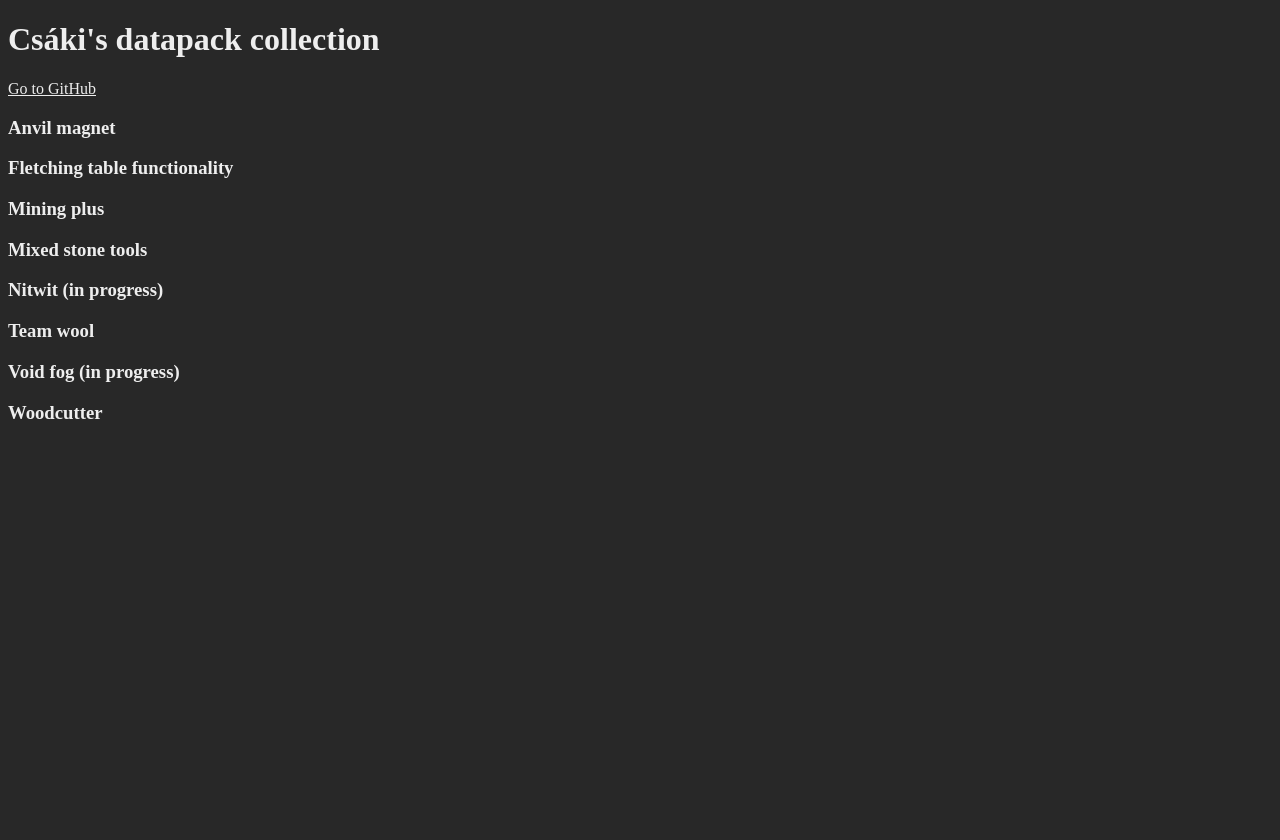
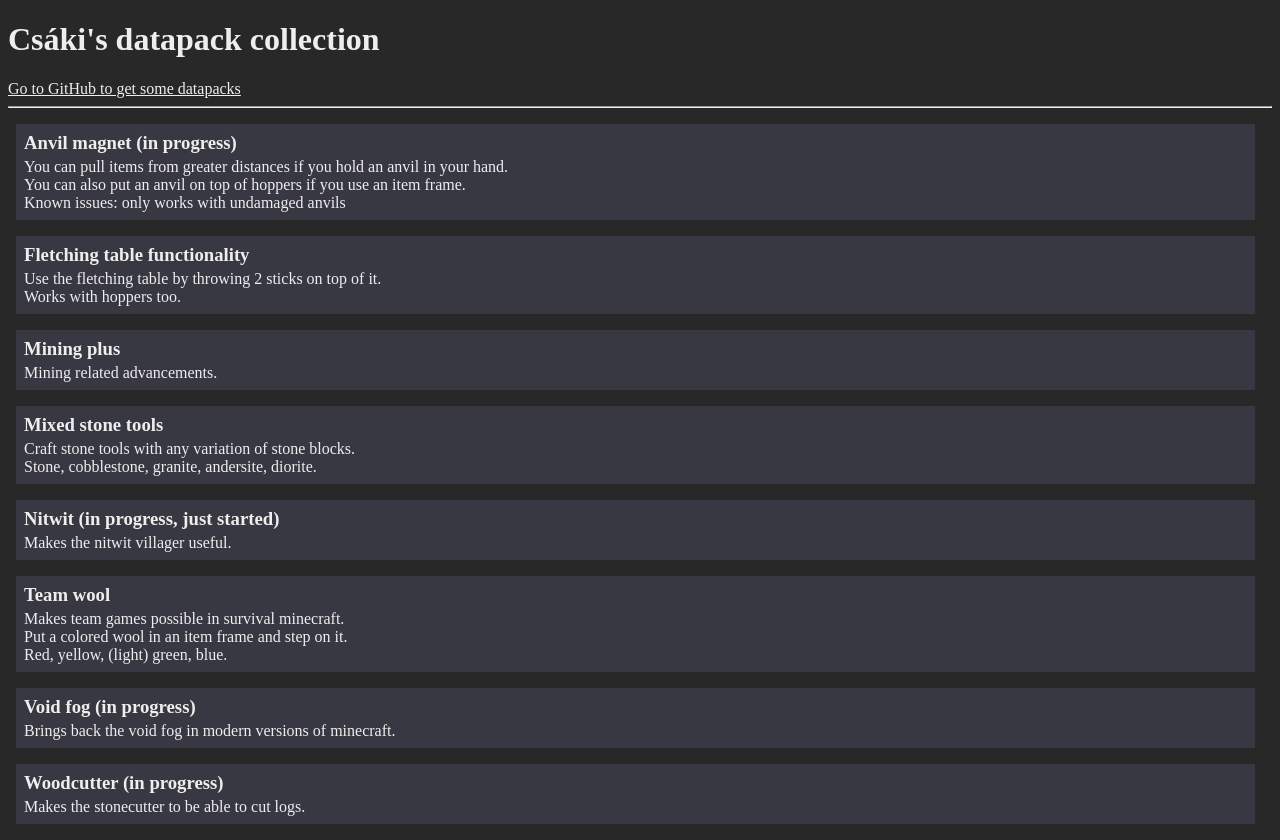
Before and after one commit to CsakiTheOne/datapacks, a plain HTML site: page docs/index.html in a window 1280 px wide. Before the commit the page ends 800 px from the top, so only its background shows below. Drawn offline with Linux system fonts and the light colour scheme.

Commit message:
Docs: description

```diff
--- a/docs/index.html
+++ b/docs/index.html
@@ -9,23 +9,65 @@
 <body>
     <h1>Csáki's datapack collection</h1>
 
-    <a href="https://github.com/CsakiTheOne/datapacks">Go to GitHub</a>
+    <a href="https://github.com/CsakiTheOne/datapacks">Go to GitHub to get some datapacks</a>
 
-    <h3>Anvil magnet</h3>
-
-    <h3>Fletching table functionality</h3>
-
-    <h3>Mining plus</h3>
-
-    <h3>Mixed stone tools</h3>
-
-    <h3>Nitwit (in progress)</h3>
-
-    <h3>Team wool</h3>
-
-    <h3>Void fog (in progress)</h3>
-
-    <h3>Woodcutter</h3>
-
+    <hr>
+    <div class="content">
+        <div class="card">
+            <h3>Anvil magnet (in progress)</h3>
+            <p>
+                You can pull items from greater distances if you hold an anvil in your hand.<br>
+                You can also put an anvil on top of hoppers if you use an item frame.<br>
+                Known issues: only works with undamaged anvils
+            </p>
+        </div>
+        <div class="card">
+            <h3>Fletching table functionality</h3>
+            <p>
+                Use the fletching table by throwing 2 sticks on top of it.<br>
+                Works with hoppers too.
+                <br>
+            </p>
+        </div>
+        <div class="card">
+            <h3>Mining plus</h3>
+            <p>
+                Mining related advancements.
+            </p>
+        </div>
+        <div class="card">
+            <h3>Mixed stone tools</h3>
+            <p>
+                Craft stone tools with any variation of stone blocks.<br>
+                Stone, cobblestone, granite, andersite, diorite.
+            </p>
+        </div>
+        <div class="card">
+            <h3>Nitwit (in progress, just started)</h3>
+            <p>
+                Makes the nitwit villager useful.
+            </p>
+        </div>
+        <div class="card">
+            <h3>Team wool</h3>
+            <p>
+                Makes team games possible in survival minecraft.<br>
+                Put a colored wool in an item frame and step on it.<br>
+                Red, yellow, (light) green, blue.
+            </p>
+        </div>
+        <div class="card">
+            <h3>Void fog (in progress)</h3>
+            <p>
+                Brings back the void fog in modern versions of minecraft.
+            </p>
+        </div>
+        <div class="card">
+            <h3>Woodcutter (in progress)</h3>
+            <p>
+                Makes the stonecutter to be able to cut logs.
+            </p>
+        </div>
+    </div>
 </body>
 </html>
--- a/docs/style.css
+++ b/docs/style.css
@@ -1,9 +1,25 @@
 *
 {
     color: #EEE;
+    box-sizing: border-box;
 }
 
 body
 {
     background: #282828;
 }
+
+.card
+{
+    display: inline-block;
+    margin: 8px;
+    padding: 4px;
+    width: 98%;
+    height: 12%;
+    background: #383842;
+}
+
+.card > *
+{
+    margin: 4px;
+}
```
